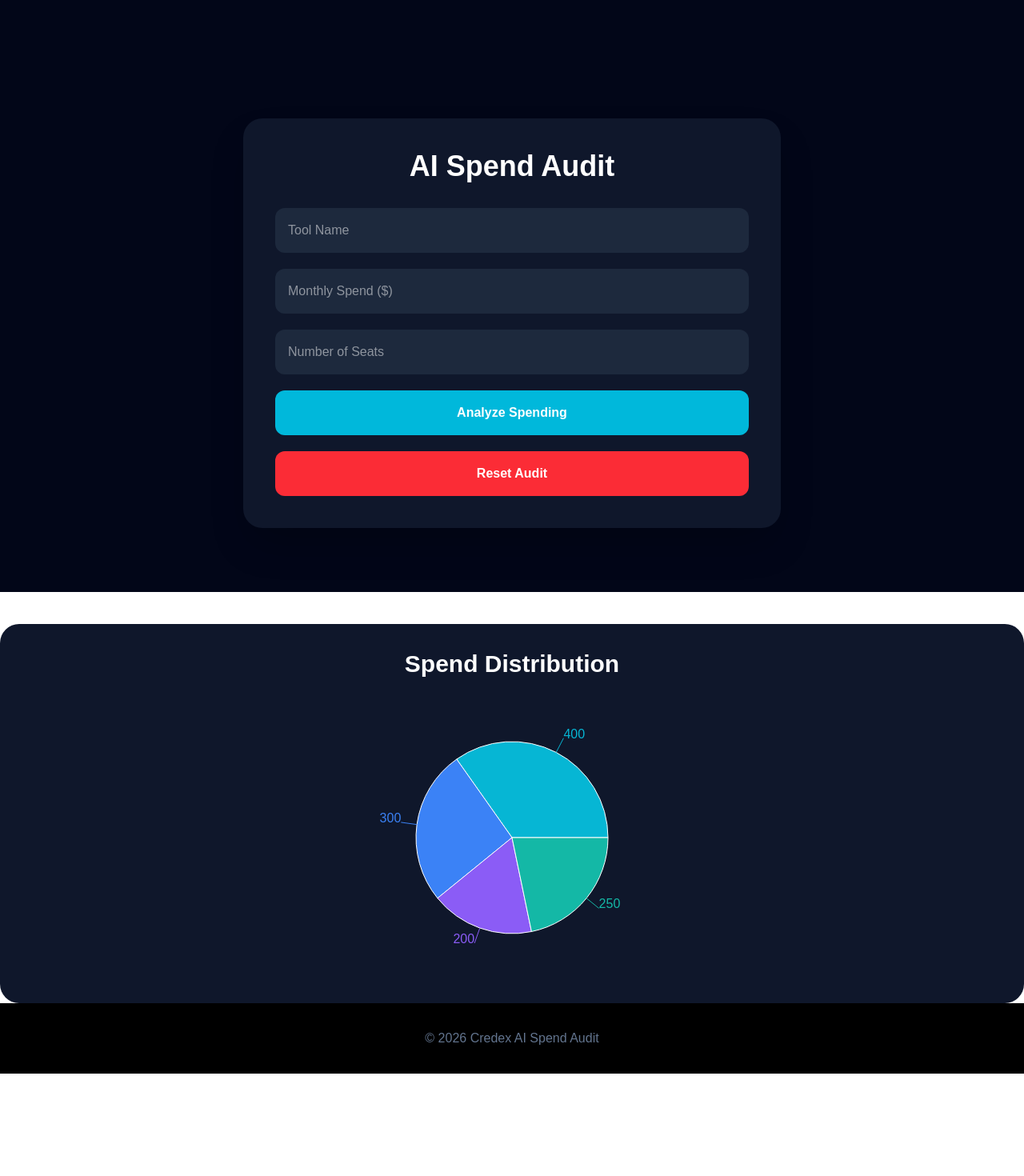
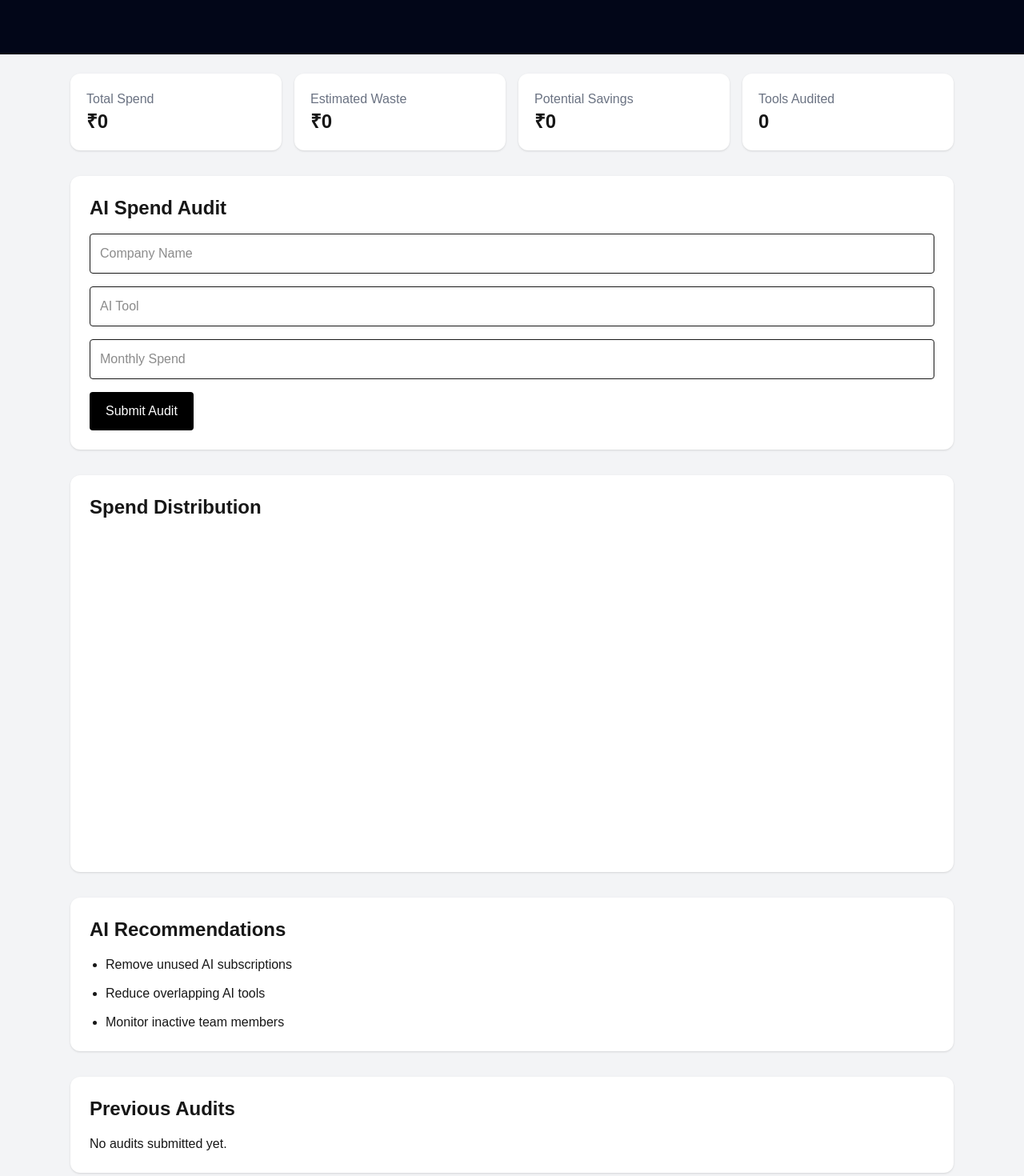
Before and after one commit to shaiksabihasabiha26/credex-ai-spend-audit, a Next.js app: page / in a window 1280 px wide. Shown: the part 820-2290 px from the top of the page at 80% size. Before the commit the page ends 2162 px from the top, so only its background shows below. Built offline with nearby package versions, Linux system fonts and the light colour scheme.

Commit message:
feat: build AI spend analytics dashboard

```diff
--- a/app/page.tsx
+++ b/app/page.tsx
@@ -1,17 +1,66 @@
+"use client";
+
+import { useEffect, useState } from "react";
+
 import Navbar from "@/components/Navbar";
 import Hero from "@/components/Hero";
-import AuditForm from "@/components/AuditForm";
-import Charts from "@/components/Charts";
 import Footer from "@/components/Footer";
 
+import AuditForm from "@/components/AuditForm";
+import SummaryCards from "@/components/SummaryCards";
+
+import SpendChart from "@/components/SpendChart";
+import Recommendations from "@/components/Recommendations";
+import AuditHistory from "@/components/AuditHistory";
 
 export default function Home() {
+  const [auditData, setAuditData] = useState([]);
+
+  useEffect(() => {
+    const savedData = localStorage.getItem("credex-audits");
+
+    if (savedData) {
+      setAuditData(JSON.parse(savedData));
+    }
+  }, []);
+
+  const addAudit = (newAudit) => {
+    const updatedData = [...auditData, newAudit];
+
+    setAuditData(updatedData);
+
+    localStorage.setItem(
+      "credex-audits",
+      JSON.stringify(updatedData)
+    );
+  };
+
   return (
-    <main>
+    <main className="min-h-screen bg-gray-100">
       <Navbar />
+
       <Hero />
-      <AuditForm />
-      <Charts />
+
+      <div className="max-w-6xl mx-auto p-6">
+        <SummaryCards auditData={auditData} />
+
+        <div className="mt-8">
+          <AuditForm addAudit={addAudit} />
+        </div>
+
+        <div className="mt-8">
+          <SpendChart auditData={auditData} />
+        </div>
+
+        <div className="mt-8">
+          <Recommendations auditData={auditData} />
+        </div>
+
+        <div className="mt-8">
+          <AuditHistory auditData={auditData} />
+        </div>
+      </div>
+
       <Footer />
     </main>
   );
--- a/components/AuditForm.tsx
+++ b/components/AuditForm.tsx
@@ -1,160 +1,85 @@
 "use client";
 
-import { useEffect, useState } from "react";
+import { useState } from "react";
 
-export default function AuditForm() {
+export default function AuditForm({
+  addAudit,
+}: {
+  addAudit: (audit: {
+    company: string;
+    tool: string;
+    monthlySpend: string;
+  }) => void;
+}) {
+  const [company, setCompany] = useState("");
+  const [tool, setTool] = useState("");
+  const [monthlySpend, setMonthlySpend] =
+    useState("");
 
-  const [tool, setTool] = useState("");
-  const [monthlySpend, setMonthlySpend] = useState("");
-  const [seats, setSeats] = useState("");
+  const handleSubmit = (
+    e: React.FormEvent<HTMLFormElement>
+  ) => {
+    e.preventDefault();
 
-  const [result, setResult] = useState("");
-  const [riskLevel, setRiskLevel] = useState("");
+    addAudit({
+      company,
+      tool,
+      monthlySpend,
+    });
 
-  // LOAD SAVED DATA
-  useEffect(() => {
-    const savedTool = localStorage.getItem("tool");
-    const savedSpend = localStorage.getItem("monthlySpend");
-    const savedSeats = localStorage.getItem("seats");
-
-    if (savedTool) setTool(savedTool);
-    if (savedSpend) setMonthlySpend(savedSpend);
-    if (savedSeats) setSeats(savedSeats);
-  }, []);
-
-  // AUTO SAVE DATA
-  useEffect(() => {
-    localStorage.setItem("tool", tool);
-    localStorage.setItem("monthlySpend", monthlySpend);
-    localStorage.setItem("seats", seats);
-  }, [tool, monthlySpend, seats]);
-
-  // ANALYZE SPENDING
-  const handleAudit = () => {
-
-    const spend = Number(monthlySpend);
-    const totalSeats = Number(seats);
-
-    if (spend > 500) {
-
-      setRiskLevel("High Risk");
-
-      setResult(
-        `Your company may be overspending on ${tool}.
-Estimated savings: $${Math.floor(
-          spend * 0.3
-        )} per month by reducing unused licenses and consolidating subscriptions.`
-      );
-
-    } else if (spend > 200) {
-
-      setRiskLevel("Medium Risk");
-
-      setResult(
-        `Your ${tool} spending is moderate.
-A review of inactive users and duplicate tools is recommended.`
-      );
-
-    } else {
-
-      setRiskLevel("Low Risk");
-
-      setResult(
-        `Your current AI spending appears reasonably optimized for ${totalSeats} seats.`
-      );
-    }
-  };
-
-  // RESET FORM
-  const handleReset = () => {
-
+    setCompany("");
     setTool("");
     setMonthlySpend("");
-    setSeats("");
-    setResult("");
-    setRiskLevel("");
-
-    localStorage.removeItem("tool");
-    localStorage.removeItem("monthlySpend");
-    localStorage.removeItem("seats");
   };
 
   return (
-    <section className="bg-slate-950 text-white py-20 px-6">
-
-      <div className="max-w-2xl mx-auto bg-slate-900 p-10 rounded-3xl shadow-2xl">
-
-        <h2 className="text-4xl font-bold mb-8 text-center">
+    <div className="bg-white p-6 rounded-xl shadow">
+      <h2 className="text-2xl font-semibold mb-4">
         AI Spend Audit
       </h2>
 
-        <div className="space-y-5">
+      <form
+        onSubmit={handleSubmit}
+        className="space-y-4"
+      >
+        <input
+          type="text"
+          placeholder="Company Name"
+          value={company}
+          onChange={(e) =>
+            setCompany(e.target.value)
+          }
+          className="w-full border p-3 rounded"
+          required
+        />
 
         <input
           type="text"
-            placeholder="Tool Name"
+          placeholder="AI Tool"
           value={tool}
           onChange={(e) => setTool(e.target.value)}
-            className="w-full p-4 rounded-xl bg-slate-800 outline-none"
+          className="w-full border p-3 rounded"
+          required
         />
 
         <input
           type="number"
-            placeholder="Monthly Spend ($)"
+          placeholder="Monthly Spend"
           value={monthlySpend}
-            onChange={(e) => setMonthlySpend(e.target.value)}
-            className="w-full p-4 rounded-xl bg-slate-800 outline-none"
-          />
-
-          <input
-            type="number"
-            placeholder="Number of Seats"
-            value={seats}
-            onChange={(e) => setSeats(e.target.value)}
-            className="w-full p-4 rounded-xl bg-slate-800 outline-none"
+          onChange={(e) =>
+            setMonthlySpend(e.target.value)
+          }
+          className="w-full border p-3 rounded"
+          required
         />
 
         <button
-            onClick={handleAudit}
-            className="w-full bg-cyan-500 py-4 rounded-xl hover:bg-cyan-400 transition font-semibold"
+          type="submit"
+          className="bg-black text-white px-5 py-3 rounded"
         >
-            Analyze Spending
+          Submit Audit
         </button>
-
-          <button
-            onClick={handleReset}
-            className="w-full bg-red-500 py-4 rounded-xl hover:bg-red-400 transition font-semibold"
-          >
-            Reset Audit
-          </button>
-
-          {result && (
-            <div className="bg-slate-800 p-6 rounded-2xl mt-6 border border-cyan-500">
-
-              <h3 className="text-2xl font-bold mb-4">
-                AI Audit Summary
-              </h3>
-
-              <div className="mb-4">
-                <span className="font-semibold">
-                  Risk Level:
-                </span>{" "}
-                <span className="text-cyan-400">
-                  {riskLevel}
-                </span>
+      </form>
     </div>
-
-              <p className="text-slate-300 leading-7">
-                {result}
-              </p>
-
-            </div>
-          )}
-
-        </div>
-
-      </div>
-
-    </section>
   );
 }
--- /dev/null
+++ b/components/AuditHistory.tsx
@@ -0,0 +1,45 @@
+type AuditItem = {
+  company: string;
+  tool: string;
+  monthlySpend: string;
+};
+
+export default function AuditHistory({
+  auditData,
+}: {
+  auditData: AuditItem[];
+}) {
+  return (
+    <div className="bg-white p-6 rounded-xl shadow">
+      <h2 className="text-2xl font-semibold mb-4">
+        Previous Audits
+      </h2>
+
+      {auditData.length === 0 ? (
+        <p>No audits submitted yet.</p>
+      ) : (
+        <div className="space-y-4">
+          {auditData.map((item, index) => (
+            <div
+              key={index}
+              className="border p-4 rounded-lg"
+            >
+              <p>
+                <strong>Company:</strong> {item.company}
+              </p>
+
+              <p>
+                <strong>Tool:</strong> {item.tool}
+              </p>
+
+              <p>
+                <strong>Monthly Spend:</strong> ₹
+                {item.monthlySpend}
+              </p>
+            </div>
+          ))}
+        </div>
+      )}
+    </div>
+  );
+}
--- a/components/Charts.tsx
+++ /dev/null
@@ -1,62 +0,0 @@
-"use client";
-
-import {
-  PieChart,
-  Pie,
-  Cell,
-  Tooltip,
-  ResponsiveContainer,
-} from "recharts";
-
-const data = [
-  { name: "Marketing", value: 400 },
-  { name: "Engineering", value: 300 },
-  { name: "HR", value: 200 },
-  { name: "Sales", value: 250 },
-];
-
-const COLORS = ["#06b6d4", "#3b82f6", "#8b5cf6", "#14b8a6"];
-
-export default function Charts() {
-
-  return (
-    <div className="bg-slate-900 p-8 rounded-3xl mt-10">
-
-      <h2 className="text-3xl font-bold mb-6 text-white text-center">
-        Spend Distribution
-      </h2>
-
-      <div className="h-[350px]">
-
-        <ResponsiveContainer width="100%" height="100%">
-
-          <PieChart>
-
-            <Pie
-              data={data}
-              dataKey="value"
-              nameKey="name"
-              outerRadius={120}
-              label
-            >
-
-              {data.map((entry, index) => (
-                <Cell
-                  key={`cell-${index}`}
-                  fill={COLORS[index % COLORS.length]}
-                />
-              ))}
-
-            </Pie>
-
-            <Tooltip />
-
-          </PieChart>
-
-        </ResponsiveContainer>
-
-      </div>
-
-    </div>
-  );
-}
--- /dev/null
+++ b/components/Recommendations.tsx
@@ -0,0 +1,38 @@
+type AuditItem = {
+  company: string;
+  tool: string;
+  monthlySpend: string;
+};
+
+export default function Recommendations({
+  auditData,
+}: {
+  auditData: AuditItem[];
+}) {
+  const totalSpend = auditData.reduce(
+    (acc, item) => acc + Number(item.monthlySpend),
+    0
+  );
+
+  return (
+    <div className="bg-white p-6 rounded-xl shadow">
+      <h2 className="text-2xl font-semibold mb-4">
+        AI Recommendations
+      </h2>
+
+      <ul className="space-y-3 list-disc pl-5">
+        <li>Remove unused AI subscriptions</li>
+
+        <li>Reduce overlapping AI tools</li>
+
+        <li>Monitor inactive team members</li>
+
+        {totalSpend > 10000 && (
+          <li>
+            High spending detected — optimize enterprise plans.
+          </li>
+        )}
+      </ul>
+    </div>
+  );
+}
--- /dev/null
+++ b/components/SpendChart.tsx
@@ -0,0 +1,49 @@
+"use client";
+
+import {
+  PieChart,
+  Pie,
+  Tooltip,
+  ResponsiveContainer,
+} from "recharts";
+
+type AuditItem = {
+  company: string;
+  tool: string;
+  monthlySpend: string;
+};
+
+export default function SpendChart({
+  auditData,
+}: {
+  auditData: AuditItem[];
+}) {
+  const chartData = auditData.map((item) => ({
+    name: item.tool,
+    value: Number(item.monthlySpend),
+  }));
+
+  return (
+    <div className="bg-white p-6 rounded-xl shadow">
+      <h2 className="text-2xl font-semibold mb-4">
+        Spend Distribution
+      </h2>
+
+      <div className="w-full h-[400px]">
+        <ResponsiveContainer width="100%" height="100%">
+          <PieChart>
+            <Pie
+              data={chartData}
+              dataKey="value"
+              outerRadius={120}
+              fill="#000"
+              label
+            />
+
+            <Tooltip />
+          </PieChart>
+        </ResponsiveContainer>
+      </div>
+    </div>
+  );
+}
--- /dev/null
+++ b/components/SummaryCards.tsx
@@ -0,0 +1,44 @@
+type AuditItem = {
+  company: string;
+  tool: string;
+  monthlySpend: string;
+};
+
+export default function SummaryCards({
+  auditData,
+}: {
+  auditData: AuditItem[];
+}) {
+  const totalSpend = auditData.reduce(
+    (acc, item) => acc + Number(item.monthlySpend),
+    0
+  );
+
+  const estimatedWaste = Math.floor(totalSpend * 0.2);
+
+  const savings = Math.floor(totalSpend * 0.1);
+
+  return (
+    <div className="grid grid-cols-1 md:grid-cols-4 gap-4">
+      <div className="bg-white p-5 rounded-xl shadow">
+        <h3 className="text-gray-500">Total Spend</h3>
+        <p className="text-2xl font-bold">₹{totalSpend}</p>
+      </div>
+
+      <div className="bg-white p-5 rounded-xl shadow">
+        <h3 className="text-gray-500">Estimated Waste</h3>
+        <p className="text-2xl font-bold">₹{estimatedWaste}</p>
+      </div>
+
+      <div className="bg-white p-5 rounded-xl shadow">
+        <h3 className="text-gray-500">Potential Savings</h3>
+        <p className="text-2xl font-bold">₹{savings}</p>
+      </div>
+
+      <div className="bg-white p-5 rounded-xl shadow">
+        <h3 className="text-gray-500">Tools Audited</h3>
+        <p className="text-2xl font-bold">{auditData.length}</p>
+      </div>
+    </div>
+  );
+}
```
Lines whose indentation alone changed are shown as unchanged.
